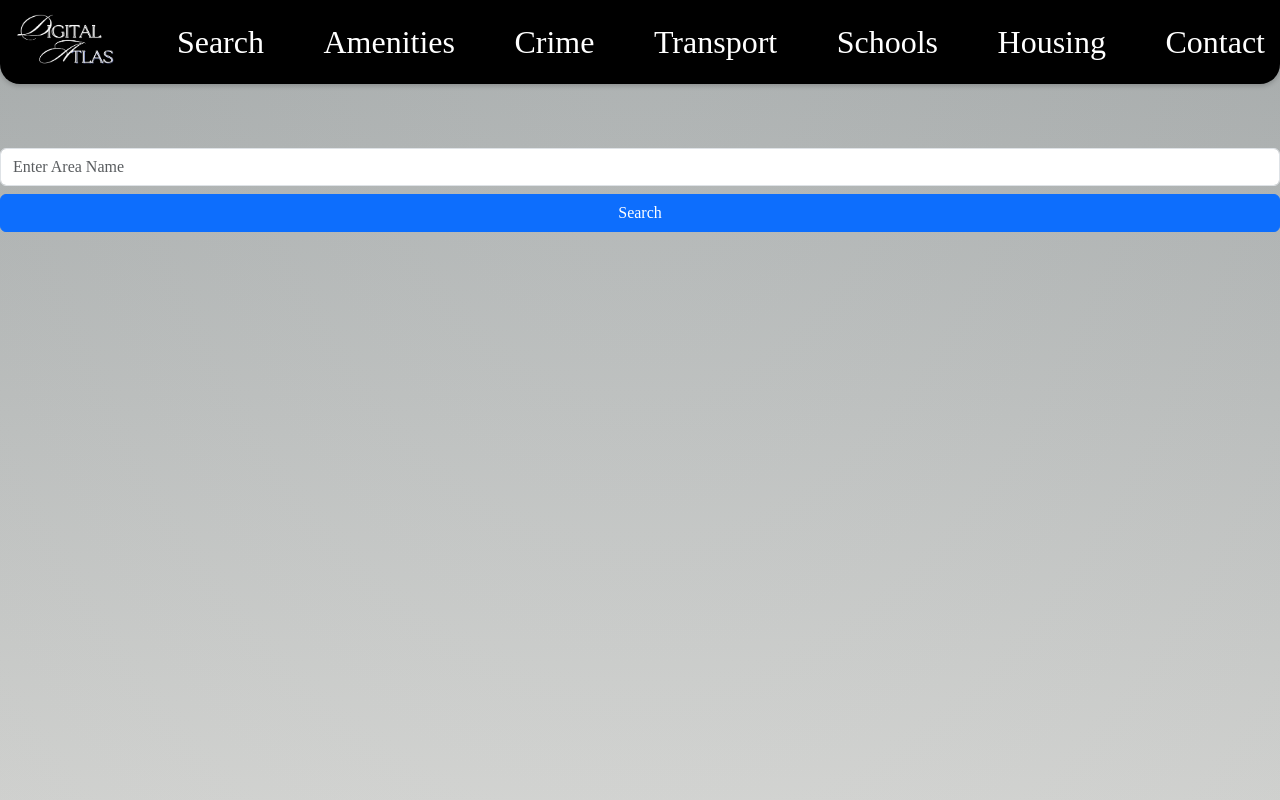
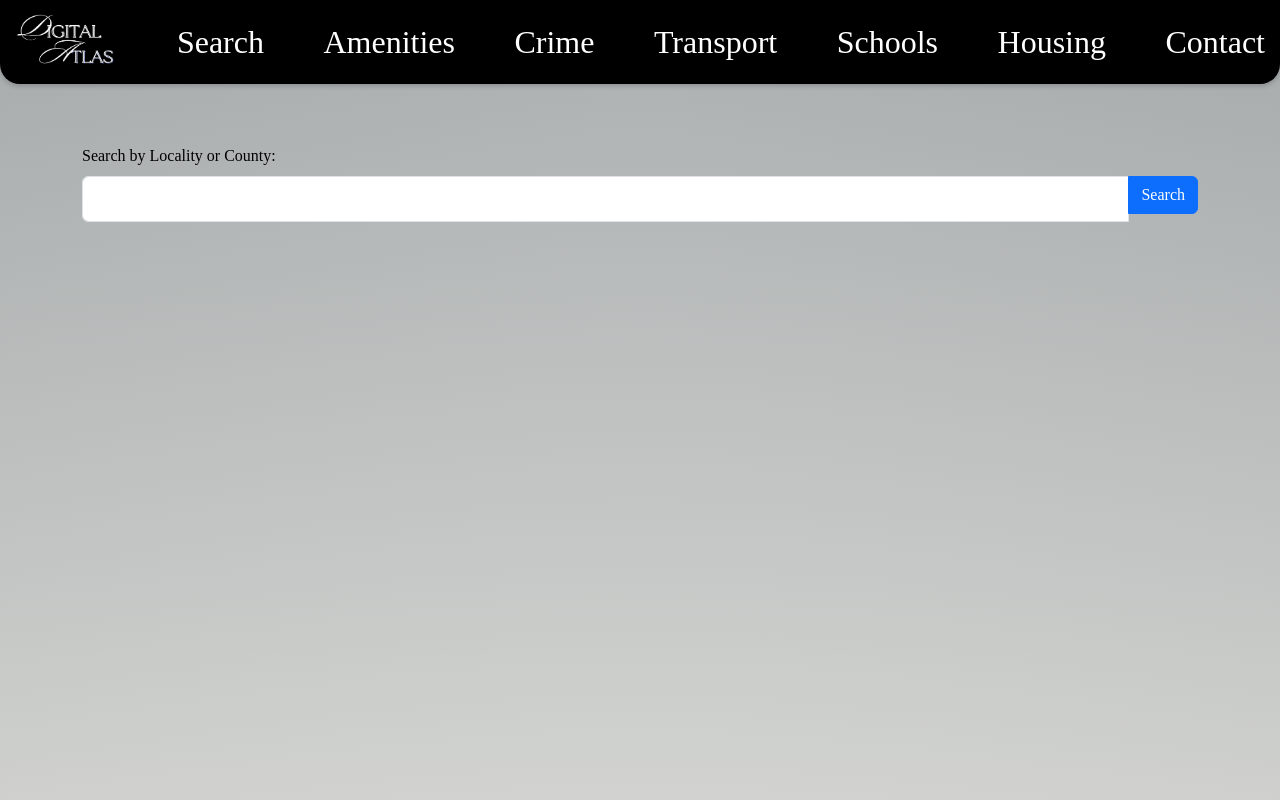
Before and after one commit to jade211/Digital-Atlas, a React (Create React App) app in the folder code/frontend/atlas/: page /crimenav in a window 1280 px wide. Shown: the top 800 px of the page. Built offline with nearby package versions, Linux system fonts and the light colour scheme; the HTML template or start-up script is replaced by a standard one.

Commit message:
Fixed footer and searchbar for crime-navbar.

```diff
--- a/code/frontend/atlas/src/components/crime-navbar.jsx
+++ b/code/frontend/atlas/src/components/crime-navbar.jsx
@@ -478,24 +478,30 @@ function CrimeNav() {
       setSearchClicked(true);
     };
 
-
     return (
       <>
         <div style={{ display: 'flex', flexDirection: 'column', minHeight: '100vh' }}>
-        <div className="container mt-4"></div>
+          <div className="container mt-4 ">
+            <div className="mb-3"></div>
+            <label htmlFor="searchTerm" className="form-label">
+              Search by Locality or County:
+            </label>
+            <div className="input-group">
               <input
                 type="text"
-          placeholder="Enter Area Name"
+                className="form-control"
                 value={gardaStationInput}
                 onChange={(e) => setGardaStationInput(e.target.value)}
-          className="form-control mb-2"
               />
               <button onClick={handleSearchClick} className="btn btn-primary mb-2">
                 Search
               </button>
+            </div>
+          </div>
+
+
         {searchClicked && !data && <p>Loading...</p>}
         {data && (
-
           <div className="result-container">
             <h2 className="mb-3">Top 10 Crimes of the Area</h2>
             <pre style={{ fontSize: '16px', lineHeight: '1.5' }}>{formatCrimeData()}</pre>
```
Lines whose indentation alone changed are shown as unchanged.
